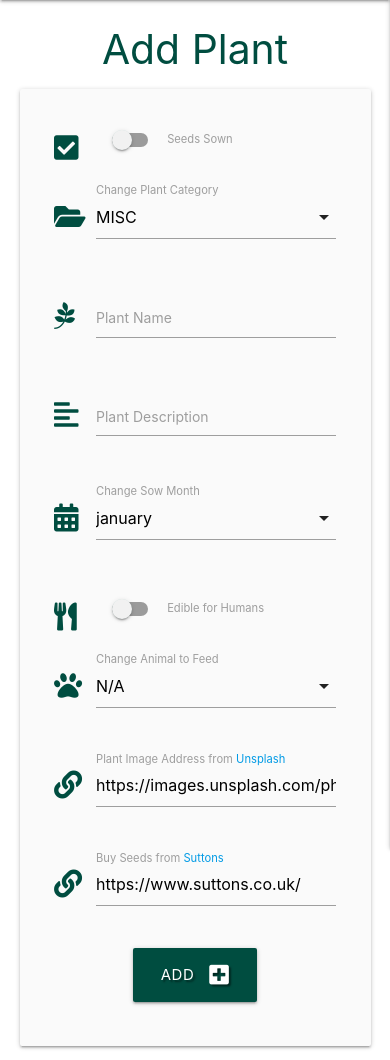
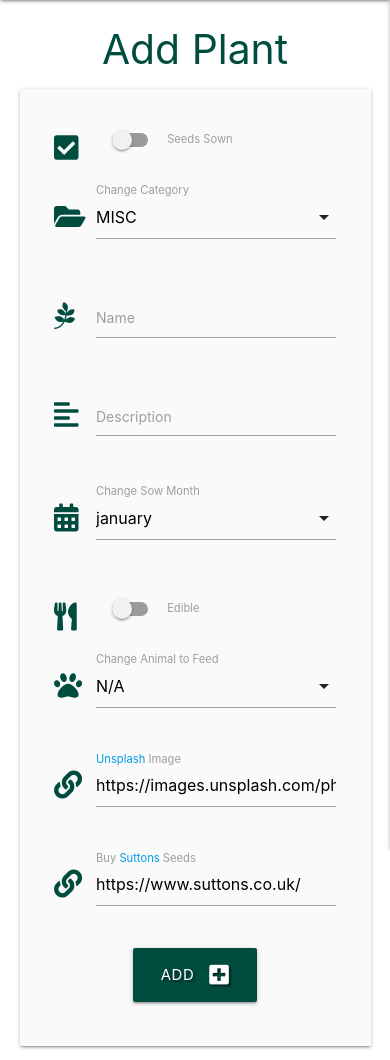
Before and after one commit to janet-dev/ci-milestone-project-3, a Flask app: page /add_plant in a window 390 px wide. Shown: the part 56-1116 px from the top of the page. Run offline with Flask 2, Linux system fonts and the light colour scheme; the visitor is signed in with stand-in values (Sample User, id 1); data that the repository does not hold is empty; some libraries are stand-ins or nearby versions.

Commit message:
Modify form text to better fit mobile screens

```diff
--- a/templates/add_plant.html
+++ b/templates/add_plant.html
@@ -29,7 +29,7 @@
                             <option value="{{ category.category_name }}">{{ category.category_name }}</option>
                         {% endfor %}
                     </select>
-                    <label for="category_name">Change Plant Category</label>
+                    <label for="category_name">Change Category</label>
                 </div>
             </div>
             <!-- plant name -->
@@ -38,7 +38,7 @@
                     <i class="fab fa-pagelines prefix teal-text text-darken-4"></i>
                     <input id="plant_name" name="plant_name" minlength="3" maxlength="50" type="text" class="validate"
                         required>
-                    <label for="plant_name">Plant Name</label>
+                    <label for="plant_name">Name</label>
                 </div>
             </div>
             <!-- plant description -->
@@ -47,7 +47,7 @@
                     <i class="fas fa-align-left prefix teal-text text-darken-4"></i>
                     <textarea id="plant_description" name="plant_description" minlength="5" maxlength="200"
                         class="materialize-textarea validate" required></textarea>
-                    <label for="plant_description">Plant Description</label>
+                    <label for="plant_description">Description</label>
                 </div>
             </div>
             <!-- month for sowing -->
@@ -72,7 +72,7 @@
                         <label for="is_edible">
                             <input type="checkbox" id="is_edible" name="is_edible">
                             <span class="lever"></span>
-                            Edible for Humans
+                            Edible
                         </label>
                     </div>
                 </div>
@@ -96,7 +96,7 @@
                     <i class="fas fa-link prefix teal-text text-darken-4"></i>
                     <input id="link" name="link" minlength="5" maxlength="150" type="text" class="validate" required
                         value="https://images.unsplash.com/photo-1515878459526-bfff71cfa6da?ixlib=rb-4.0.3&ixid=MnwxMjA3fDB8MHxwaG90by1wYWdlfHx8fGVufDB8fHx8&auto=format&fit=crop&w=1170&q=80">
-                    <label for="link">Plant Image Address from <a href="https://unsplash.com/" target="_blank">Unsplash</a></label>
+                    <label for="link"><a href="https://unsplash.com/" target="_blank">Unsplash</a> Image</label>
                 </div>
             </div>
             <!-- seed catalogue link -->
@@ -105,7 +105,7 @@
                     <i class="fas fa-link prefix teal-text text-darken-4"></i>
                     <input id="seed_link" name="seed_link" minlength="5" maxlength="150" type="text" class="validate" required
                         value="https://www.suttons.co.uk/">
-                    <label for="seed_link">Buy Seeds from <a href="https://www.suttons.co.uk/" target="_blank">Suttons</a></label>
+                    <label for="seed_link">Buy <a href="https://www.suttons.co.uk/" target="_blank">Suttons</a> Seeds</label>
                 </div>
             </div>
             <!-- submit button -->
```
Also changed, not shown: templates/edit_plant.html (+6 -6 lines).
